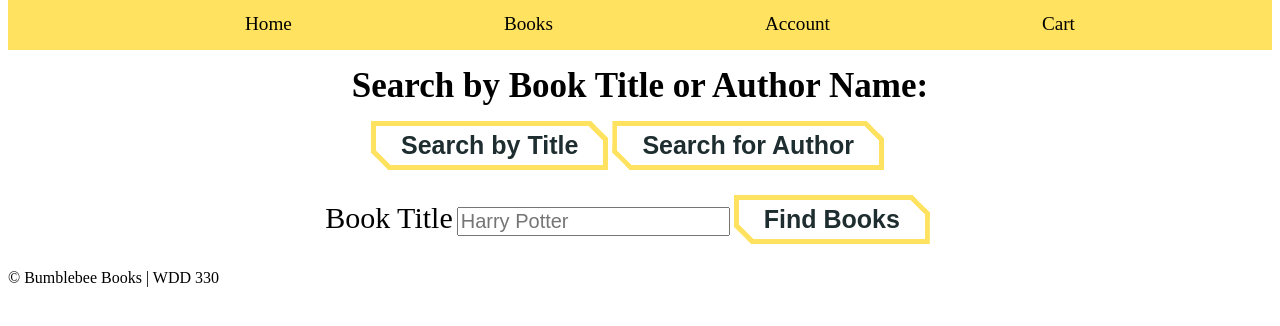
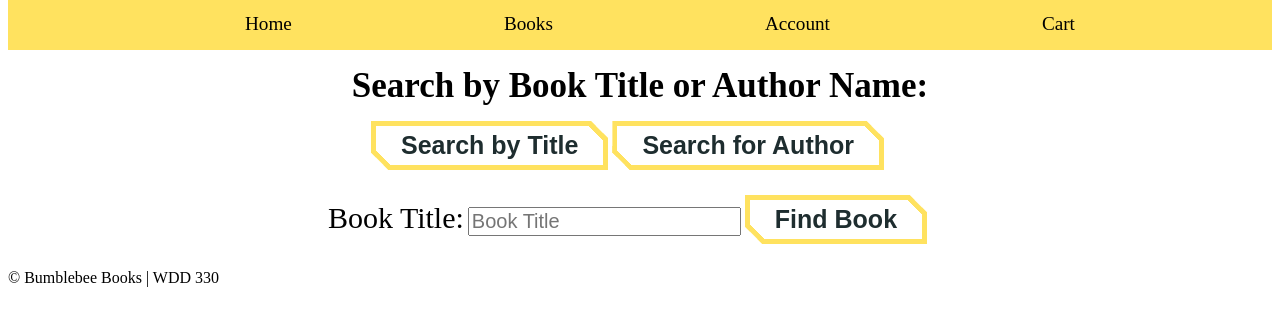
Before and after one commit to mabelheiner/Bumblebee-Books, a website built with Vite: page views/find_book_view/index.html in a window 1280 px wide. Both pictures are taken after a click on the button "Search by Title". Shown: the part 230-556 px from the top of the page. Built offline with nearby package versions, Linux system fonts and the light colour scheme.

Commit message:
book instead of books

```diff
--- a/views/find_book_view/index.html
+++ b/views/find_book_view/index.html
@@ -26,14 +26,14 @@
 
 
     <div hidden="hidden" id="searchBook">
-      <label for="book_name">Book Title</label>
-      <input type="text" name="book_name" id="book_name" placeholder="Harry Potter" value="">
-      <button id="getBooks">Find Books</button>
+      <label for="book_name">Book Title:</label>
+      <input type="text" name="book_name" id="book_name" placeholder="Book Title" value="">
+      <button id="getBooks">Find Book</button>
     </div>
 
     <div hidden="hidden" id="searchAuthor">
-      <label for="author_name">Author Name</label>
-      <input type="text" name="author_name" id="author_name" placeholder="JK Rowling" value="">
+      <label for="author_name">Author Name:</label>
+      <input type="text" name="author_name" id="author_name" placeholder="Author Name" value="">
       <button id="getAuthor">Find Books by Author</button>
     </div>
   </div>
```
